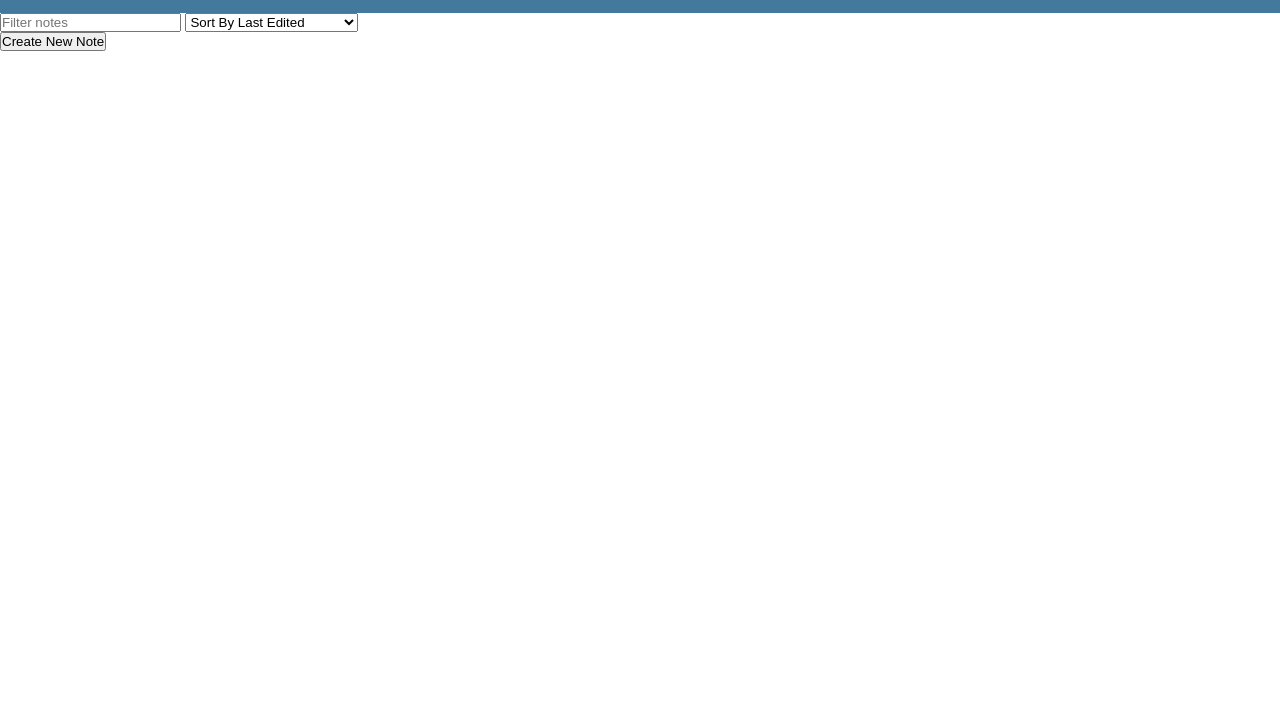
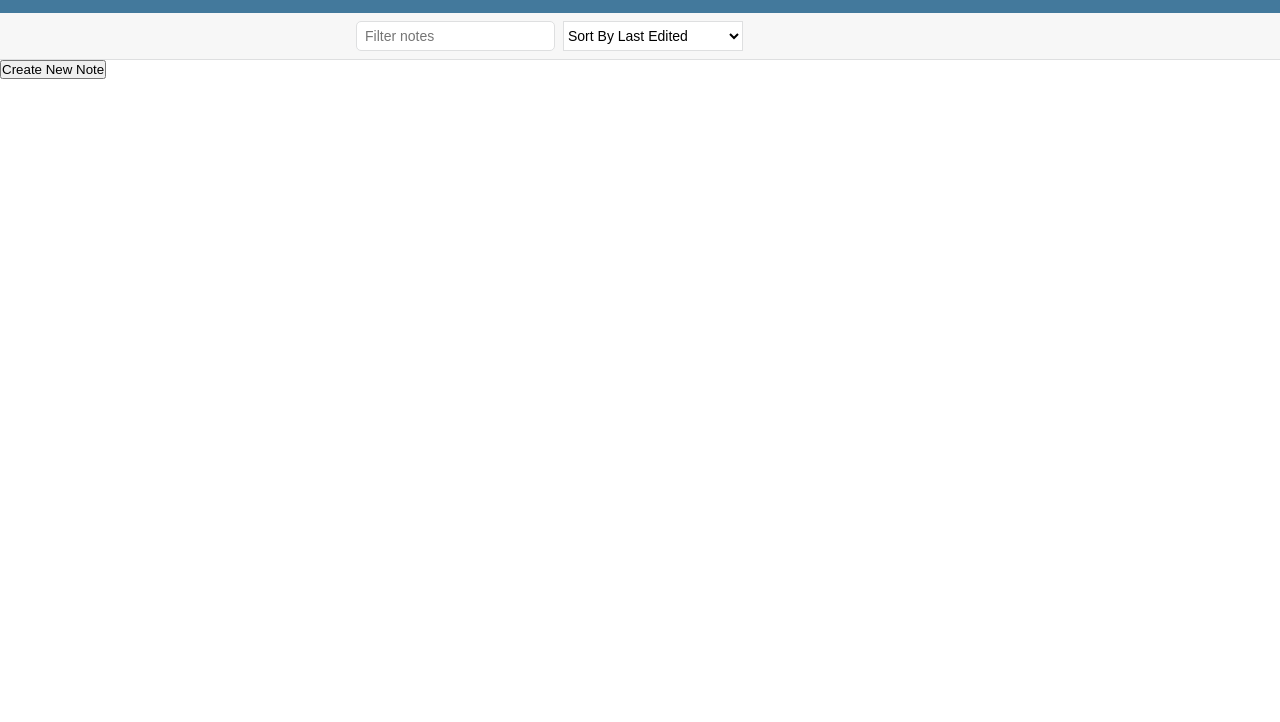
Before and after one commit to TaylorOD/udemy_javascript_course, a plain HTML site: page notes_app/index.html in a window 1280 px wide. Shown: the part 78-800 px from the top of the page. Drawn offline with nearby package versions, Linux system fonts and the light colour scheme.

Commit message:
add body styling for both pages

```diff
--- a/notes_app/index.html
+++ b/notes_app/index.html
@@ -10,20 +10,25 @@
     <script src="https://cdnjs.cloudflare.com/ajax/libs/moment.js/2.29.1/moment-with-locales.min.js"></script>
     <script src="/notes_app/scripts/notes_functions.js"></script>
 
-    <div class="header">
+    <header class="header">
         <div class="container">
             <h1 class="header__title">Notes App</h1>
             <h2 class="header__subtitle">Take notes!</h2>
         </div>
+    </header>
+
+    <div class="actions">
+        <div class="actions__container">
+            <input id="search-text" type="text" class="input" placeholder="Filter notes">
+
+            <select id="filter-by" class="dropdown">
+                <option value="byEdited">Sort By Last Edited</option>
+                <option value="byCreated">Sort By Recently Created</option>
+                <option value="alphabetical">Sort Alphabetically</option>
+            </select>
+        </div>
     </div>
 
-    <input id="search-text" type="text" placeholder="Filter notes">
-
-    <select id="filter-by">
-        <option value="byEdited">Sort By Last Edited</option>
-        <option value="byCreated">Sort By Recently Created</option>
-        <option value="alphabetical">Sort Alphabetically</option>
-    </select>
 
     <div id="notes"></div>
     <button id="create-note">Create New Note</button>
```
Also changed, not shown: notes_app/edit.html (+11 -3 lines).
